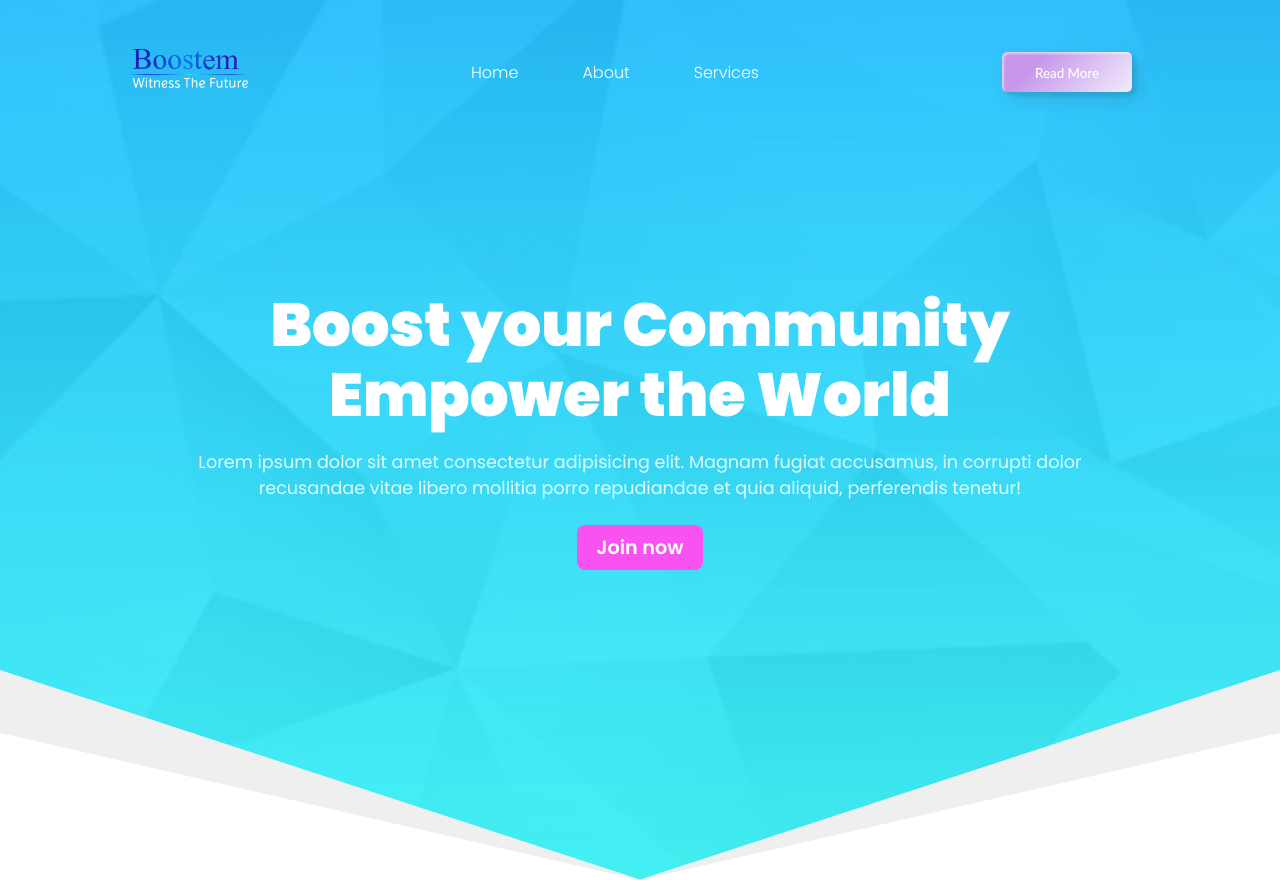
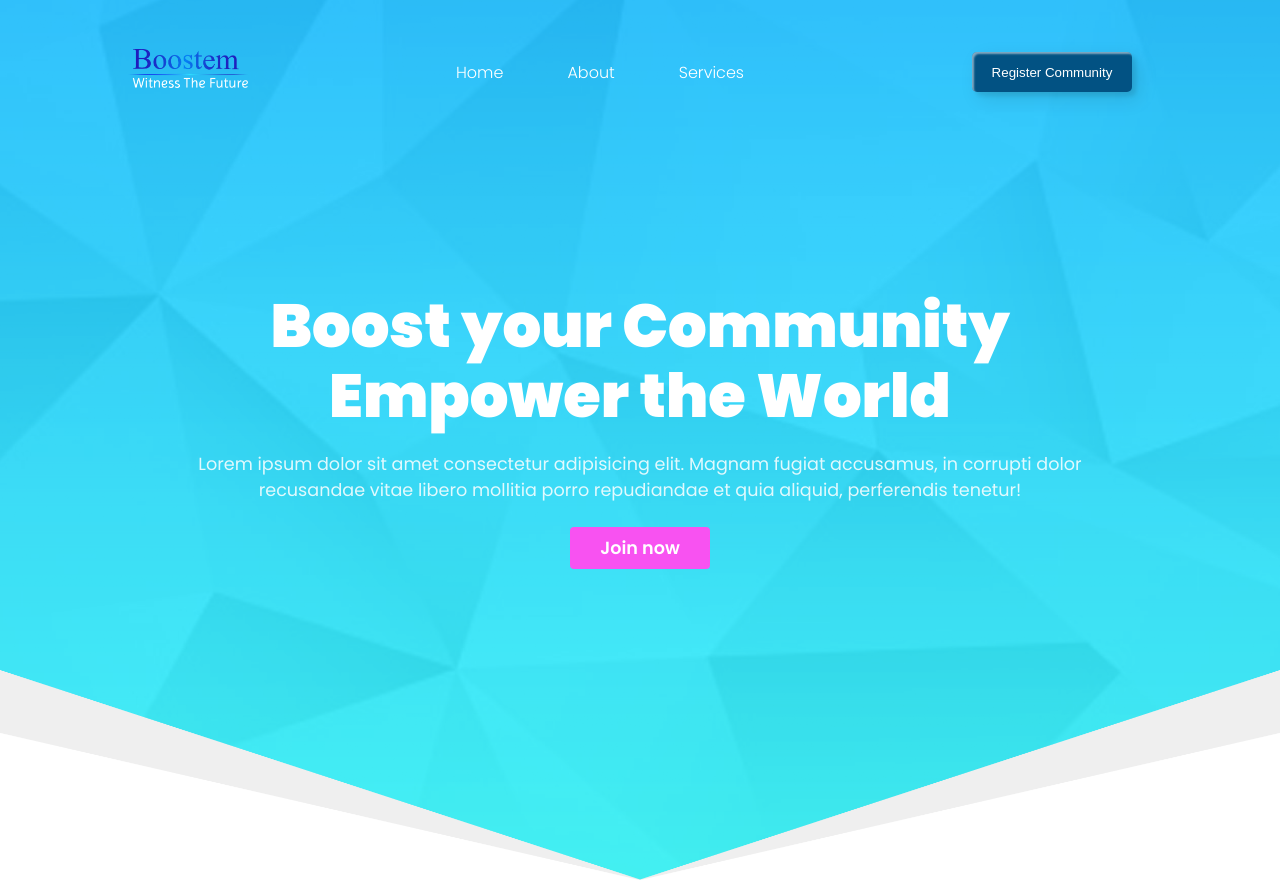
Before and after one commit to sumitchoudharySEM/boostem_html, a plain HTML site: page index.html in a window 1280 px wide. Shown: the top 880 px of the page. Drawn offline with Linux system fonts and the light colour scheme.

Commit message:
small improvements in main page

```diff
--- a/index.html
+++ b/index.html
@@ -24,7 +24,9 @@
           </div>
         </div>
         <div class="community-register-btn">
-          <button class="custom-btn btn-8"><span>Read More</span></button>
+          <a href="./login.html/communityregister.html">
+            <button class="custom-btn btn-8"><span>Register Community</span></button>
+          </a>
         </div>
         <div class="hamburger">
           <img
@@ -54,7 +56,9 @@
           accusamus, in corrupti dolor recusandae vitae libero mollitia porro
           repudiandae et quia aliquid, perferendis tenetur!
         </p>
-        <button>Join now</button>
+        <a href="./login.html/userlogin.html">
+          <button>Join now</button>
+        </a>
       </div>
     </div>
     <!-- header eng heair -->
--- a/style.css
+++ b/style.css
@@ -135,12 +135,12 @@ button {
   margin: 20px;
 }
 .custom-btn {
-  width: 130px;
+  width: 160px;
   height: 40px;
   color: #fff;
   border-radius: 5px;
   padding: 10px 25px;
-  font-family: "Lato", sans-serif;
+  /* font-family: "Lato", sans-serif; */
   font-weight: 500;
   background: transparent;
   cursor: pointer;
@@ -154,8 +154,7 @@ button {
 
 /* 8 */
 .btn-8 {
-  background-color: #f0ecfc;
-  background-image: linear-gradient(315deg, #f0ecfc 0%, #c797eb 74%);
+  background-color: #025283;
   line-height: 42px;
   padding: 0;
   border: none;
@@ -172,7 +171,7 @@ button {
   content: "";
   right: 0;
   bottom: 0;
-  background: #c797eb;
+  background:  #025283;
   transition: all 0.3s ease;
 }
 .btn-8:before {
@@ -193,7 +192,7 @@ button {
   background: transparent;
 }
 .btn-8 span:hover {
-  color: #c797eb;
+  color: #025283;
 }
 .btn-8 span:before,
 .btn-8 span:after {
@@ -201,7 +200,7 @@ button {
   content: "";
   left: 0;
   top: 0;
-  background: #c797eb;
+  background:  #025283;
 
   transition: all 0.3s ease;
 }
@@ -222,7 +221,6 @@ button {
 
 /* header styling */
 .header {
-  /* background: url('./IMG/background.png') no-repeat center bottom/cover; */
   height: 110vh;
   max-width: 100vw;
   min-height: 35rem;
@@ -231,20 +229,14 @@ button {
   justify-content: center;
   overflow-x: hidden;
   position: relative;
-  /* background-attachment: fixed; */
 }
 .header img {
-  /* background: url('./IMG/background.png') no-repeat center bottom/cover; */
   height: 110vh;
   min-width: 100vw;
   min-height: 35rem;
-  /* background-size: contain; */
   position: absolute;
   bottom: 0;
-
-  /* align-items: center; */
   z-index: -10;
-  /* background-attachment: fixed; */
 }
 .header .header-content {
   display: flex;
@@ -275,9 +267,9 @@ button {
   border: none;
   font-family: Poppins;
   font-weight: 600;
-  font-size: 1.2rem;
-  border-radius: 8px;
-  padding: 8px 20px;
+  font-size: 1.1rem;
+  border-radius: 4px;
+  padding: 8px 30px;
   background-color: #f852f1;
   margin-top: 1.5rem;
   transition: 0.3s;
```
